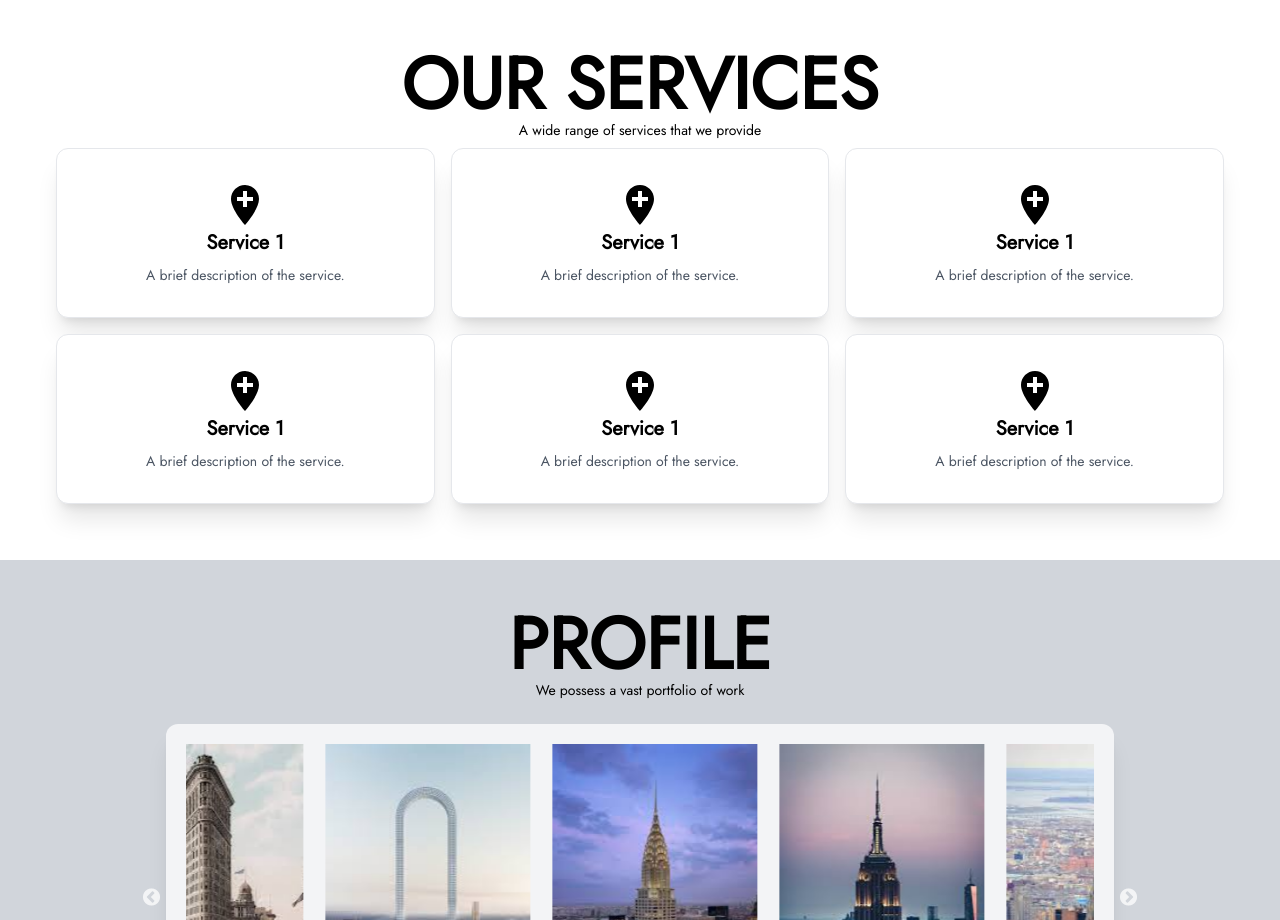
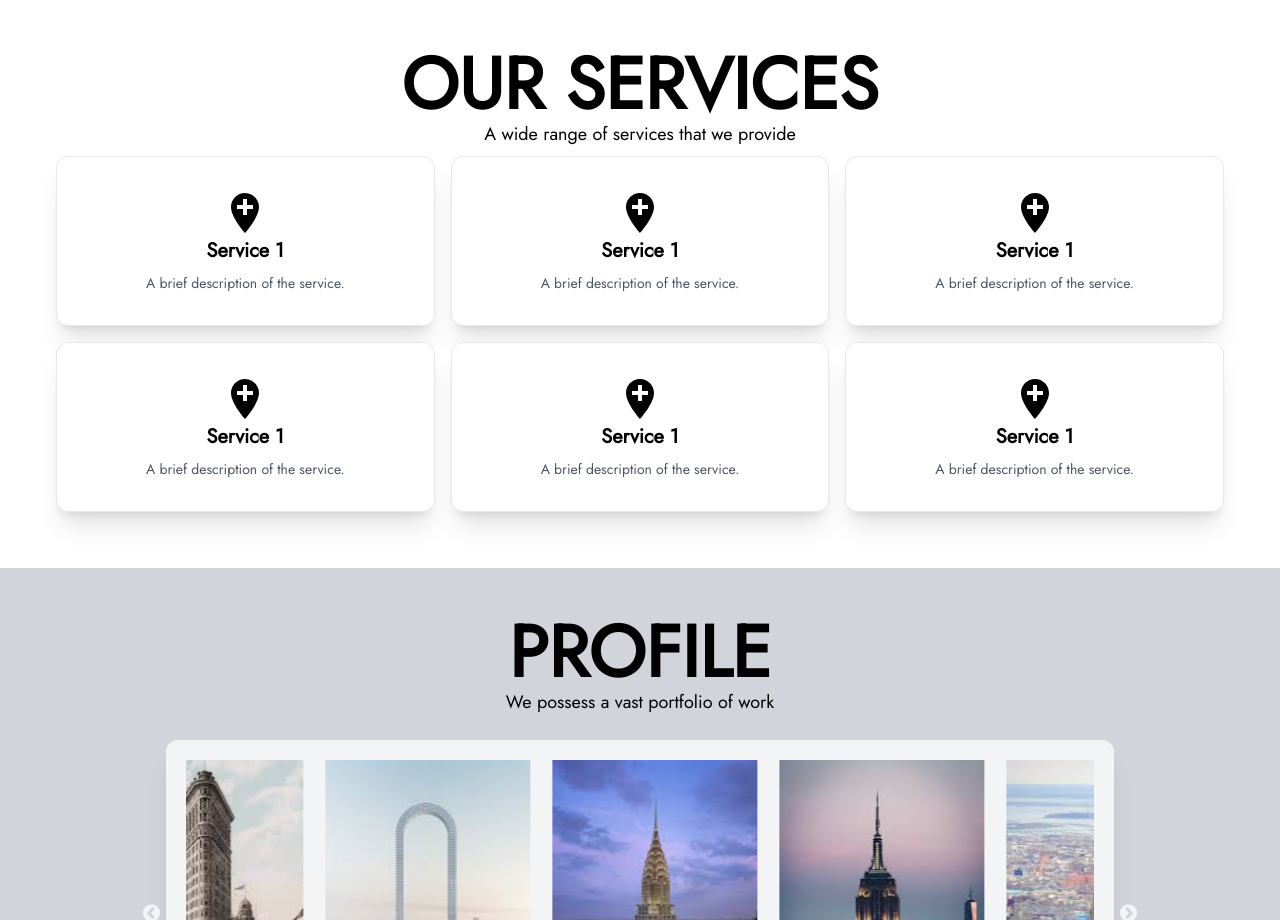
Before and after one commit to Sachin5679/company-website, a Next.js app: page / in a window 1280 px wide. Shown: the part 1600-2520 px from the top of the page. Built offline with nearby package versions, Linux system fonts and the light colour scheme.

Commit message:
changes.

```diff
--- a/components/Profile.tsx
+++ b/components/Profile.tsx
@@ -34,7 +34,7 @@ const Profile = () => {
       <div className='text-center' style={containerStyle}>
         <div className='mb-6'>
           <h1 className='text-7xl font-black'>PROFILE</h1>
-          <p className='text-sm'>We possess a vast portfolio of work</p>
+          <p className='text-lg'>We possess a vast portfolio of work</p>
         </div>
         <div className='w-4/5 justify-center bg-gray-100 shadow-xl rounded-xl'>
           <Slider {...sliderSettings} className='text-center p-5'>
--- a/components/Services.tsx
+++ b/components/Services.tsx
@@ -8,7 +8,7 @@ const Services = () => {
         <div className=''>
             <h1 className='text-7xl font-black'>OUR SERVICES</h1>
             {/* <hr className="w-16 mx-auto border-t-2 border-gray-400 mb-4" /> */}
-            <p className='text-sm'>A wide range of services that we provide</p>
+            <p className='text-lg'>A wide range of services that we provide</p>
         </div>
         <div className='grid md:grid-cols-3 grid-cols-2'>
             <ServiceCard />
```
